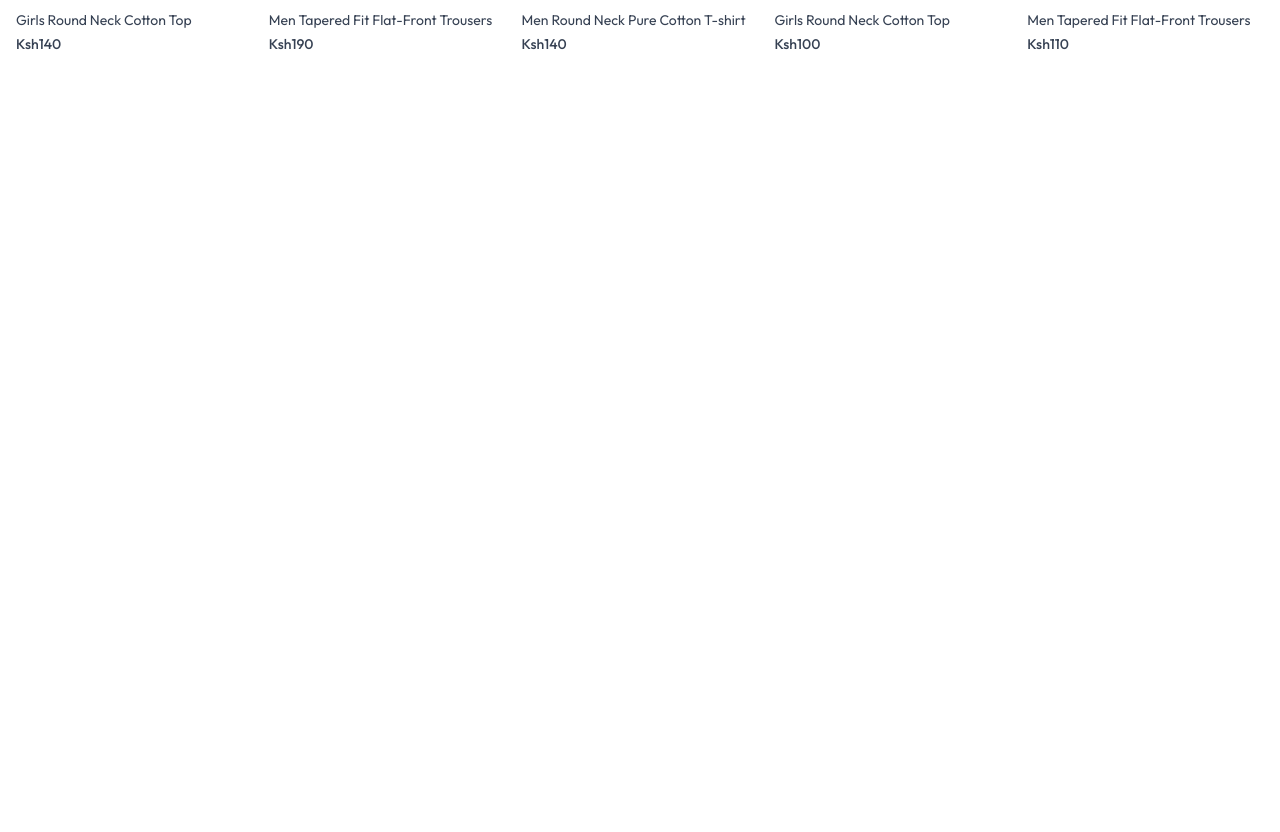
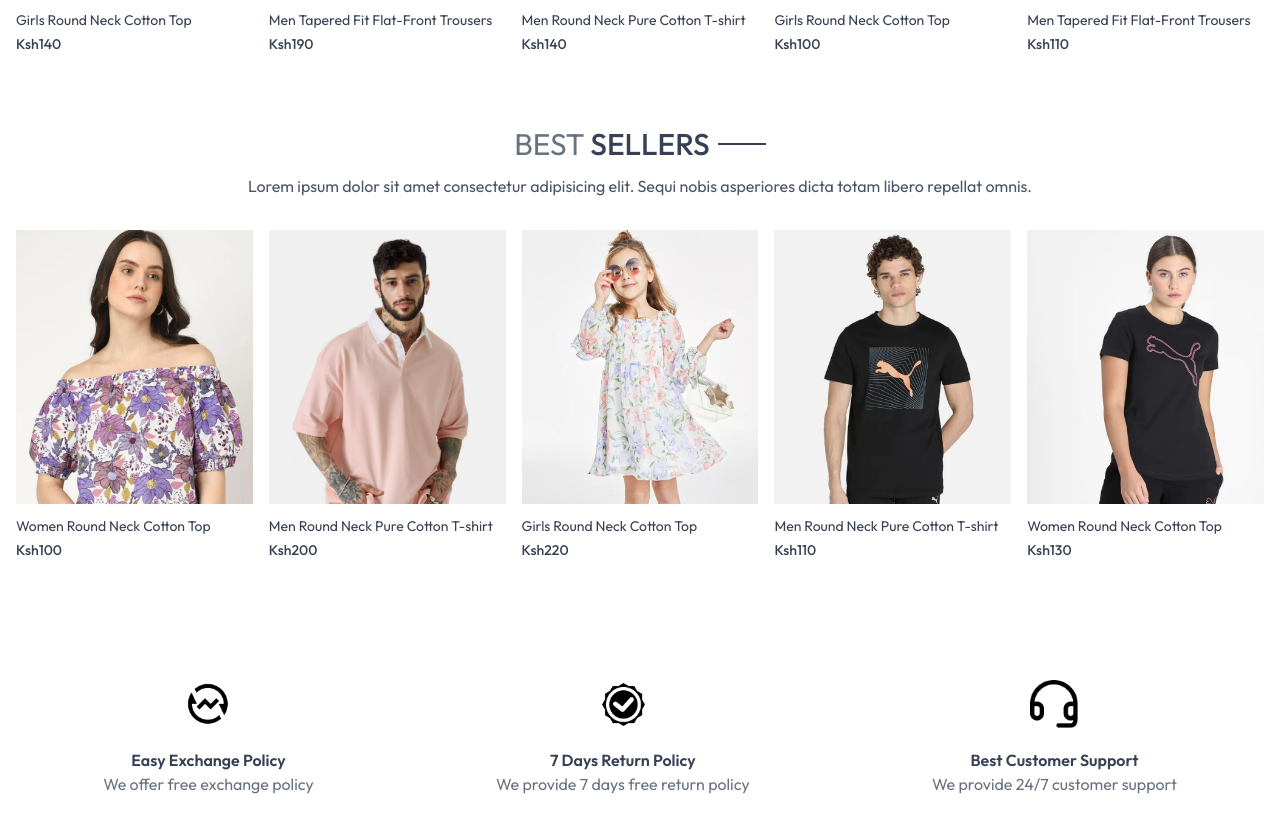
Before and after one commit to Irungusam/Ecommerce-Website-MERN, a React (Vite) app in the folder frontend/: page / in a window 1280 px wide. Shown: the part 1386-2218 px from the top of the page. Before the commit the page ends 1480 px from the top, so only its background shows below. Built offline with nearby package versions, Linux system fonts and the light colour scheme.

Commit message:
add Best seller and Policy sections

```diff
--- /dev/null
+++ b/frontend/src/components/BestSeller.jsx
@@ -0,0 +1,39 @@
+import React, { useContext, useEffect, useState } from "react";
+import { ShopContext } from "../context/ShopContext";
+import { Title } from "./Title";
+import ProductItem from "./ProductItem";
+
+const BestSeller = () => {
+  const { products } = useContext(ShopContext);
+  const [bestSeller, setBestSeller] = useState([]);
+
+  useEffect(() => {
+    const bestProduct = products.filter((item) => item.bestseller);
+    setBestSeller(bestProduct.slice(0, 5));
+  }, []);
+
+  return (
+    <div className="my-10">
+      <div className="text-center text-3xl py-8">
+        <Title text1={"BEST"} text2={"SELLERS"} />
+        <p className="w-3/4 m-auto text-xs sm:text-sm md:text-base text-gray-600">
+          Lorem ipsum dolor sit amet consectetur adipisicing elit. Sequi nobis
+          asperiores dicta totam libero repellat omnis.
+        </p>
+      </div>
+      <div className="grid grid-cols-2 sm:grid-cols-3 md:grid-cols-4 lg:grid-cols-5 gap-4 gap-y-6">
+        {bestSeller.map((item, index) => (
+          <ProductItem
+            key={index}
+            _id={item._id}
+            name={item.name}
+            image={item.image}
+            price={item.price}
+          />
+        ))}
+      </div>
+    </div>
+  );
+};
+
+export default BestSeller;
--- /dev/null
+++ b/frontend/src/components/OurPolicy.jsx
@@ -0,0 +1,26 @@
+import React from 'react'
+import { assets } from '../assets/assets'
+
+const OurPolicy = () => {
+  return (
+    <div className='flex flex-col sm:flex-row justify-around gap-12 sm:gap-2 text-center py-20 text-xs sm:text-sm md:text-base text-gray-700'>
+        <div>
+            <img src={assets.exchange_icon} className='w-12 m-auto mb-5' alt="" />
+            <p className='font-semibold'>Easy Exchange Policy</p>
+            <p className='text-gray-500'>We offer free exchange policy</p>
+        </div>
+        <div>
+            <img src={assets.quality_icon} className='w-12 m-auto mb-5' alt="" />
+            <p className='font-semibold'>7 Days Return Policy</p>
+            <p className='text-gray-500'>We provide 7 days free return policy</p>
+        </div>
+        <div>
+            <img src={assets.support_img} className='w-12 m-auto mb-5' alt="" />
+            <p className='font-semibold'>Best Customer Support</p>
+            <p className='text-gray-500'>We provide 24/7 customer support</p>
+        </div>
+    </div>
+  )
+}
+
+export default OurPolicy
--- a/frontend/src/index.css
+++ b/frontend/src/index.css
@@ -15,3 +15,10 @@ a.active hr{
   font-weight: 400;
   font-style: normal;
 }
+
+@media (max-width:640px) {
+  a.active{
+    background-color: black;
+    color: white;
+  }
+}
--- a/frontend/src/pages/Home.jsx
+++ b/frontend/src/pages/Home.jsx
@@ -1,12 +1,16 @@
 import React from "react";
 import { Hero } from "../components/Hero";
 import LatestCollection from "../components/LatestCollection";
+import BestSeller from "../components/BestSeller";
+import OurPolicy from "../components/OurPolicy";
 
 const Home = () => {
   return (
     <div>
       <Hero />
       <LatestCollection />
+      <BestSeller />
+      <OurPolicy />
     </div>
   );
 };
```
